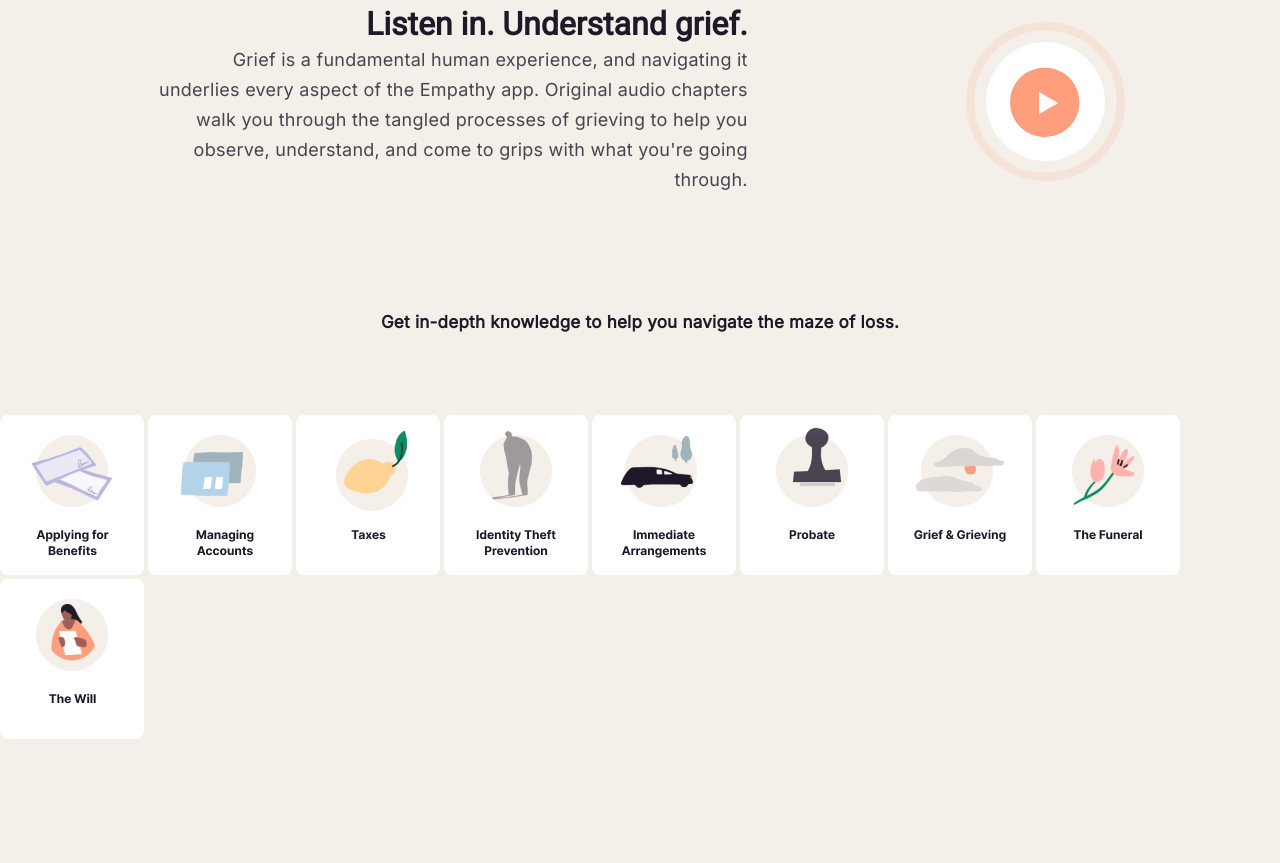
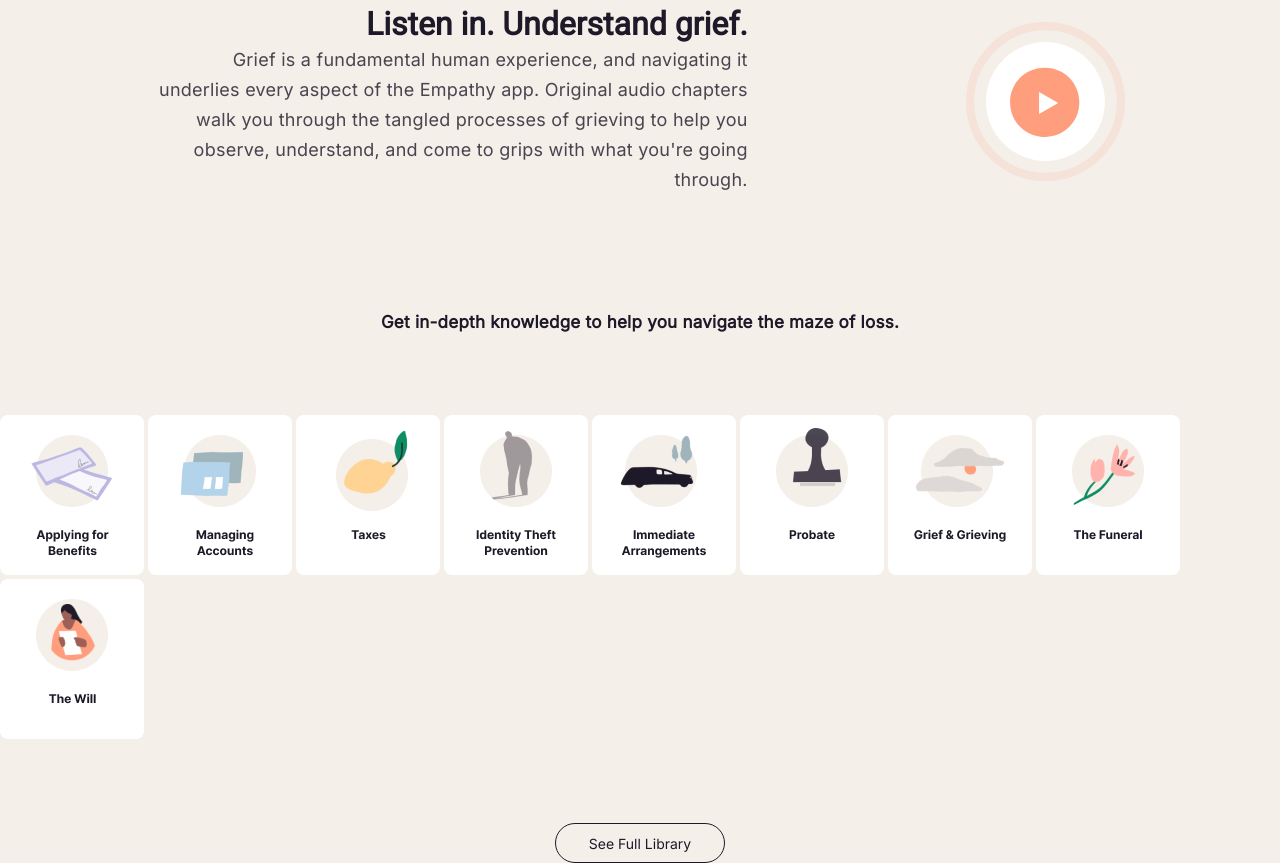
Before and after one commit to Arkanasun/Empathy, a plain HTML site: page index.html in a window 1280 px wide. Shown: the part 3828-4691 px from the top of the page. Before the commit the page ends 4571 px from the top, so only its background shows below. Drawn offline with Linux system fonts and the light colour scheme.

Commit message:
sixth commit

```diff
--- a/index.html
+++ b/index.html
@@ -142,8 +142,8 @@
 			<img src="images/Fr7.png" alt="Fr7">
 			<img src="images/Fr8.png" alt="Fr8">
 			<img src="images/Fr9.png" alt="Fr9">
-
 		</div>
+		<a href="#">See Full Library</a>
 	</section>
 
 </main>
--- a/main.css
+++ b/main.css
@@ -301,8 +301,8 @@
 
 }
 .lot h4{
-        padding-top: 114px;
-        padding-bottom: 80px;
+        margin-top: 114px;
+        margin-bottom: 80px;
         color: #1E1928;
 text-align: center;
 font-family: Inter;
@@ -314,5 +314,20 @@
 }
 .lot div{
 gap: 16px;
+margin-bottom: 80px;
+}
+.lot a{
 
+text-decoration: none;
+height: 40px;
+padding: 10px 33px;
+border-radius: 9999px;
+border: 1px solid #1E1928;
+color: #1E1928;
+text-align: center;
+font-family: Inter;
+font-size: 14px;
+font-style: normal;
+font-weight: 400;
+line-height: 20px; /* 142.857% */
 }
```
